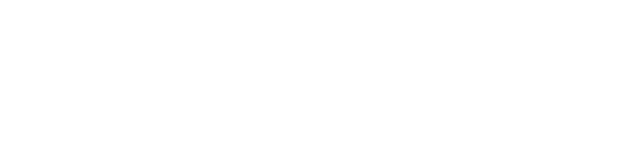
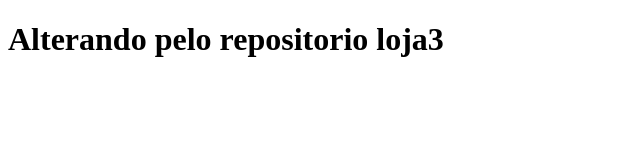
Before and after one commit to CarlaAlves21/LojaVirtual, a plain HTML site: page index.html in a window 1280 px wide. Shown: the whole page, without its empty margins (0-640 px from the left). Drawn offline with Linux system fonts and the light colour scheme.

Commit message:
criação do h1

```diff
--- a/index.html
+++ b/index.html
@@ -6,6 +6,6 @@
     <title>Document</title>
 </head>
 <body>
-
+    <h1>Alterando pelo repositorio loja3</h1>
 </body>
 </html>
```
